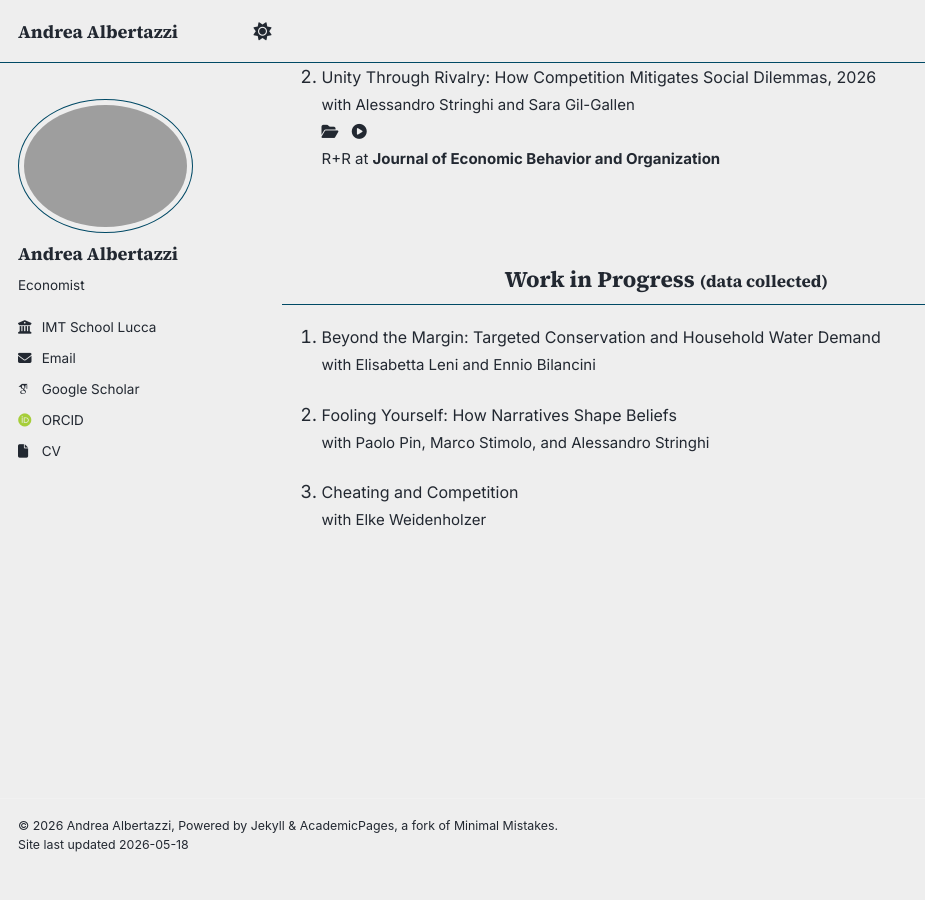
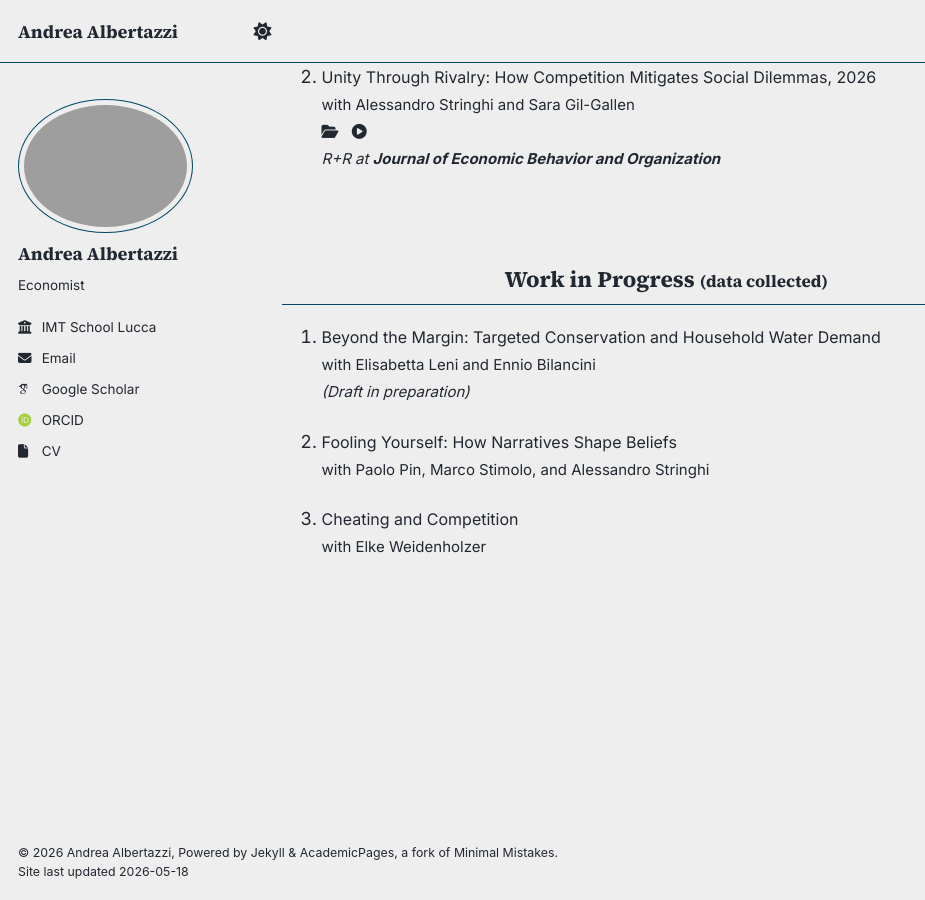
Before and after one commit to tazze87/tazze87.github.io, a Jekyll site: the page built from _pages/about.md, in a window 1280 px wide and 900 px high, scrolled down 913 px. Shown: the whole window, without its empty margins (0-925 px from the left). Built offline with Jekyll 4.4.1, drawn with Linux system fonts in a browser that asks for light colours; some web fonts are replaced; a script that is not in the unit is left out; before the commit the page ends 1786 px from its top, so only the background shows below that.

Commit message:
Update about.md

```diff
--- a/_pages/about.md
+++ b/_pages/about.md
@@ -89,7 +89,7 @@ author_profile: true
       <a class="icon-link" href="/video.html?src=/files/The_Enemy_of_My_Enemy.mp4&title=Unity%20Through%20Rivalry" target="_blank" rel="noopener noreferrer">
         <i class="fas fa-play-circle" aria-hidden="true"></i>
       </a>
-         <br>R+R at **Journal of Economic Behavior and Organization**
+         <br>*R+R at **Journal of Economic Behavior and Organization***
     </span>
 
 <br>
@@ -99,6 +99,7 @@ author_profile: true
     <span style="font-size:15px;">
     with <a href="https://sites.google.com/view/elisabettaleni/home" target="_blank" rel="noopener noreferrer">Elisabetta Leni</a>
     and <a href="https://sites.google.com/site/enniobilancini/home" target="_blank" rel="noopener noreferrer">Ennio Bilancini</a>
+         <br>*(Draft in preparation)*
     </span>
 
 2. <span style="font-size:16px;">Fooling Yourself: How Narratives Shape Beliefs</span><br>
```
